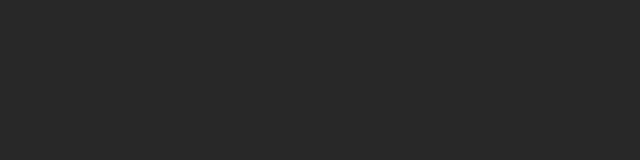
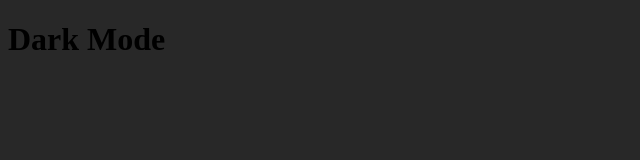
Before and after one commit to hiporepo/Cydia, a plain HTML site: page index.html in a window 1280 px wide. Shown: the whole page, without its empty margins (0-640 px from the left). Drawn offline with Linux system fonts and the light colour scheme.

Commit message:
Update index.html

```diff
--- a/index.html
+++ b/index.html
@@ -21,3 +21,5 @@ Please Donate to Ryan! https://fatherryan.tk/donate
 <meta property="og:title" content="Ryan's Homepage">
 
 <body style="background-color:#282828;">
+
+  <h1>Dark Mode</h1>
```
